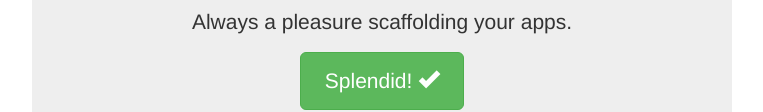
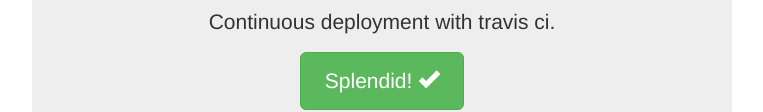
Before and after one commit to fhinkel/HelloTravis, a plain HTML site: page index.html in a window 1280 px wide. Shown: the part 250-362 px from the top of the page, without its empty margins (258-1021 px from the left). Drawn offline with Linux system fonts and the light colour scheme.

Commit message:
adding the yeoman build files to gh-pages [ci skip]

```diff
--- a/index.html
+++ b/index.html
@@ -1,6 +1,6 @@
 <!DOCTYPE html> <html class=no-js> <head> <meta charset=utf-8> <title>HelloTravis</title> <meta name=description content=""> <meta name=viewport content="width=device-width"> <link rel="shortcut icon" href=/6df2b309.favicon.ico> <!-- Place favicon.ico and apple-touch-icon.png in the root directory --> <link rel=stylesheet href=styles/9c307a9d.vendor.css> <link rel=stylesheet href=styles/a5896f90.main.css>  <body> <!--[if lt IE 10]>
       <p class="browsehappy">You are using an <strong>outdated</strong> browser. Please <a href="http://browsehappy.com/">upgrade your browser</a> to improve your experience.</p>
-    <![endif]--> <div class=container> <div class=header> <ul class="nav nav-pills pull-right"> <li class=active><a href=#>Home</a></li> <li><a href=#>About</a></li> <li><a href=#>Contact</a></li> </ul> <h3 class=text-muted>HelloTravis</h3> </div> <div class=jumbotron> <h1>'Allo, 'Allo!</h1> <p class=lead>Always a pleasure scaffolding your apps.</p> <p><a class="btn btn-lg btn-success" href=#>Splendid! <span class="glyphicon glyphicon-ok"></span></a></p> </div> <div class="row marketing"> <div class=col-lg-6> <h4>HTML5 Boilerplate</h4> <p>HTML5 Boilerplate is a professional front-end template for building fast, robust, and adaptable web apps or sites.</p> <h4>Bootstrap</h4> <p>Sleek, intuitive, and powerful mobile first front-end framework for faster and easier web development.</p> </div> </div> <div class=footer> <p><span class="glyphicon glyphicon-heart"></span> from the Yeoman team</p> </div> </div> <script src=scripts/d3e31af9.vendor.js></script> <!-- Google Analytics: change UA-XXXXX-X to be your site's ID. --> <script>(function(b,o,i,l,e,r){b.GoogleAnalyticsObject=l;b[l]||(b[l]=
+    <![endif]--> <div class=container> <div class=header> <ul class="nav nav-pills pull-right"> <li class=active><a href=#>Home</a></li> <li><a href=#>About</a></li> <li><a href=#>Contact</a></li> </ul> <h3 class=text-muted>HelloTravis</h3> </div> <div class=jumbotron> <h1>'Allo, 'Allo!</h1> <p class=lead>Continuous deployment with travis ci.</p> <p><a class="btn btn-lg btn-success" href=#>Splendid! <span class="glyphicon glyphicon-ok"></span></a></p> </div> <div class="row marketing"> <div class=col-lg-6> <h4>HTML5 Boilerplate</h4> <p>HTML5 Boilerplate is a professional front-end template for building fast, robust, and adaptable web apps or sites.</p> <h4>Bootstrap</h4> <p>Sleek, intuitive, and powerful mobile first front-end framework for faster and easier web development.</p> </div> </div> <div class=footer> <p><span class="glyphicon glyphicon-heart"></span> from the Yeoman team</p> </div> </div> <script src=scripts/d3e31af9.vendor.js></script> <!-- Google Analytics: change UA-XXXXX-X to be your site's ID. --> <script>(function(b,o,i,l,e,r){b.GoogleAnalyticsObject=l;b[l]||(b[l]=
       function(){(b[l].q=b[l].q||[]).push(arguments)});b[l].l=+new Date;
       e=o.createElement(i);r=o.getElementsByTagName(i)[0];
       e.src='//www.google-analytics.com/analytics.js';
```
Also changed, not shown: 1 other file.
